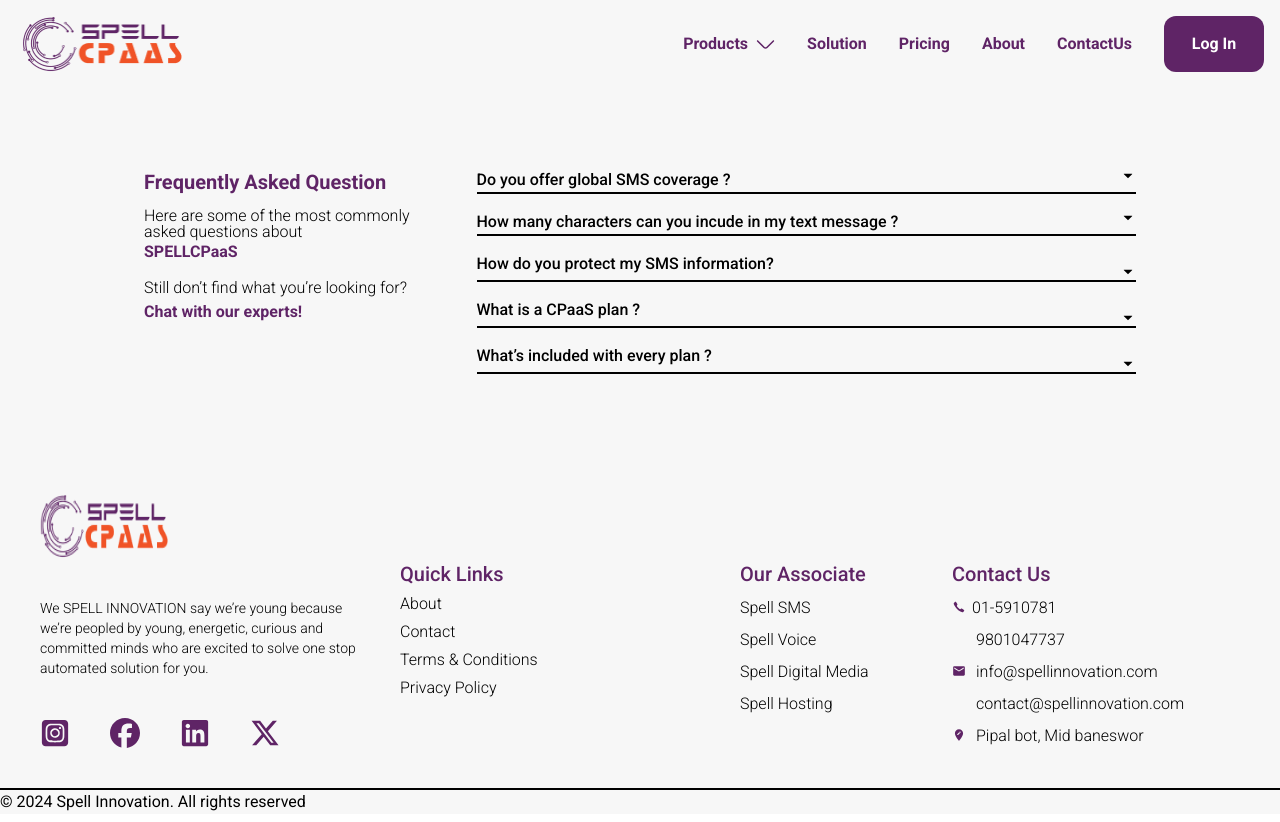
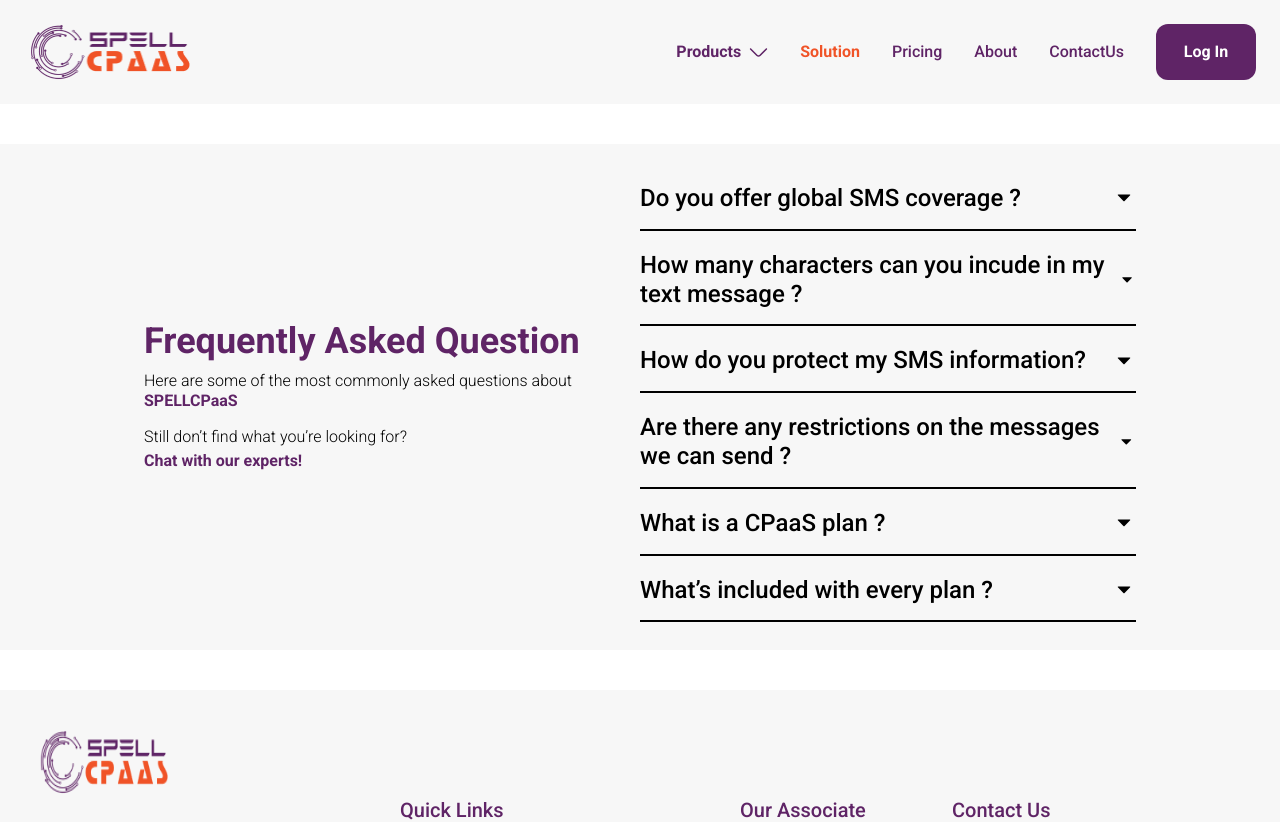
Before and after one commit to nareshbudha/my-project, a React (Vite) app: page /frequ in a window 1280 px wide. Shown: the top 822 px of the page. Built offline with nearby package versions, Linux system fonts and the light colour scheme.

Commit message:
Accordin

```diff
--- a/package.json
+++ b/package.json
@@ -10,8 +10,10 @@
     "preview": "vite preview"
   },
   "dependencies": {
+    "bootstrap": "^5.3.3",
     "moment": "^2.30.1",
     "react": "^18.2.0",
+    "react-bootstrap": "^2.10.2",
     "react-dom": "^18.2.0",
     "react-icons": "^5.0.1",
     "react-router-dom": "^6.22.1"
--- a/src/App.jsx
+++ b/src/App.jsx
@@ -1,4 +1,5 @@
 import "./App.css";
+import 'bootstrap/dist/css/bootstrap.min.css';
 import Home from "./Component/Page/Home";
 import { Routes } from "react-router-dom";
 import { BrowserRouter, Route } from "react-router-dom";
--- a/src/Component/Navbar.jsx
+++ b/src/Component/Navbar.jsx
@@ -1,6 +1,6 @@
 import { useState } from "react";
 import computer from "../Component/Image/logo.png";
-import { Link } from "react-router-dom";
+import { Link, NavLink } from "react-router-dom";
 
 function Navbar() {
   const [isDropdownOpen, setIsDropdownOpen] = useState(false);
@@ -46,7 +46,7 @@
           {/* Dropdown product menu start  */}
           <ul className="flex flex-col md:flex-row relative   sm:text-right sm:items-start md:items-center md:text-left md:gap-8 ">
             <li className="relative group "  >
-              <button className="text-[#5F2466]  font-bold flex flex-row">
+              <button className="text-[#5F2466]   font-bold flex flex-row">
                 Products
                 <svg
                   className="mt-2 ml-2" width="19" height="9" viewBox="0 0 19 9" fill="none" xmlns="http://www.w3.org/2000/svg">
@@ -86,8 +86,8 @@
                         </clipPath>
                       </defs>
                     </svg>
-                    <Link to={"/contact"} className="text-[#5F2466] font-semibold text-base">Call-Center
-                    </Link>
+                    <NavLink to={"/contact"} className="text-[#5F2466] font-semibold text-base">Call-Center
+                    </NavLink>
                   </li>
                   <li className=" flex gap-7 rounded-md hover:bg-[#5F246663]">
                     <svg width="36" height="36" viewBox="0 0 36 36" fill="none" xmlns="http://www.w3.org/2000/svg">
@@ -140,42 +140,41 @@
 
             </li>
             <li>
-              <Link to="#" className="text-[#5F2466]  font-bold">
+              <NavLink to="#" className={({ isActive }) =>
+                isActive ? "text-[#F05327] font-bold" : "text-[#5F2466] font-bold"
+              }>
                 Solution
-              </Link>
+              </NavLink>
             </li>
             <li>
-              <Link
+              <NavLink
                 to={"price"}
-                className="text-[#5F2466]  font-bold"
-                onClick={(event) => {
-                  event.target.classList.toggle("text-[#F05327]");
-                }}
+                className={({ isActive }) =>
+                  isActive ? "text-[#F05327] font-bold" : "text-[#5F2466]"
+                }
               >
                 Pricing
-              </Link>
+              </NavLink>
 
             </li>
             <li>
-              <Link
+              <NavLink
                 to={"about"}
-                className="text-[#5F2466]  font-bold"
-                onClick={(event) => {
-                  event.target.classList.toggle("text-[#F05327]");
-                }}
+                className={({ isActive }) =>
+                  isActive ? "text-[#F05327] font-bold" : "text-[#5F2466]"
+                }
               >
                 About
-              </Link>
+              </NavLink>
             </li>
             <li className="flex flex-row gap-10">
-              <Link to={"contact"}
-                className="text-[#5F2466]  font-bold"
-                onClick={(event) => {
-                  event.target.classList.toggle("text-[#F05327]");
-                }}
+              <NavLink to={"contact"}
+                className={({ isActive }) =>
+                  isActive ? "text-[#F05327] font-bold" : "text-[#5F2466]"
+                }
               >
                 ContactUs
-              </Link>
+              </NavLink>
             </li>
             <li>
               <Link to={'/login'} className="login-button">
--- a/src/Component/Page/BulkSms.jsx
+++ b/src/Component/Page/BulkSms.jsx
@@ -27,13 +27,13 @@
 
 const BulkSms = () => {
   return (
-    <div className="tablet:w-11/12 laptop:w-10/12  mx-auto">
-      <div className="flex flex-col tablet:flex-row tablet:gap-4 ">
-        <div className="flex flex-col tablet:gap-3 justify-center items-start  ">
-          <h2 className="text-[#5F2466] mobile:leading-5 mobile:text-lg mobile:font-medium  tablet:text-2xl tablet:font-normal laptop:text-4xl laptop:font-medium desktop:text-5xl desktop:font-medium ">
+    <div className="tablet:w-11/12 laptop:w-10/12 mobile:mx-10">
+      <div className="flex flex-col  tablet:flex-row tablet:gap-4 ">
+        <div className="flex flex-col mobile:gap-2   tablet:gap-5 laptop:gap-6 desktop:gap-5 justify-center items-start">
+          <h2 className="text-[#5F2466] mobile:leading-6 mobile:text-xl mobile:font-semibold tablet:text-3xl laptop:text-4xl laptop:font-medium">
             Streamline Your Communication with Bulk SMS Services
           </h2>
-          <p className="text-[#000000]  mobile:text-xs mobile:font-light tablet:text-base  desktop:font-light desktop:text-xl">
+          <p className="">
             Reach a vast audience instantly with Bulk SMS on our CPaaS platform.
             Send personalized messages, promotions, and updates to engage
             customers and fuel business growth
--- a/src/Component/Page/Frequtly.jsx
+++ b/src/Component/Page/Frequtly.jsx
@@ -1,12 +1,20 @@
-import React from "react";
-import { GoTriangleDown } from "react-icons/go";
+import { useState } from "react";
+import { Accordion } from 'react-bootstrap';
+import { GoTriangleDown, GoTriangleUp } from "react-icons/go";
 
 const Frequtly = () => {
+  const [selected, setSelected] = useState(null)
+  const toggle = (i) => {
+    if (selected == i) {
+      return setSelected(null)
+    }
+    setSelected(i)
+  }
   return (
     <div>
-      <div className="bg-[#F7F7F7] mobile:flex-col tablet:flex-row mobile:px-8 mobile:gap-12   py-20 tablet:px-36 mx-auto flex w-full justify-between ">
-        <div className="flex flex-col mobile:gap-3 ">
-          <h2 className="text-[#5F2466] mobile:text-xl mobile:font-bold">
+      <div className="bg-[#F7F7F7] py-6 my-10   mobile:flex-col tablet:flex-row mobile:px-8 mobile:gap-12  tablet:px-36 mx-auto flex w-full  items-center justify-between ">
+        <div className="flex flex-col  mobile:gap-3 ">
+          <h2 className="text-[#5F2466] mobile:text-xl mobile:font-bold tablet:text-4xl">
             Frequently Asked Question
           </h2>
 
@@ -23,41 +31,57 @@
             </p>
           </h1>
         </div>
-        <div
-          className=" flex flex-col mobile:gap-4  w-full mobile:w-full mobile:text-xs mobile:font-light tablet:justify-center tablet:w-full tablet:text-base tablet:font-medium  desktop:text-2xl desktop:font-medium ">
-          <div className="flex flex-row justify-around ">
-            <p className=" w-full border-[#000000] flex justify-between border-b-2    ">
-              Do you offer global SMS coverage ?
-              <GoTriangleDown className="mobile: " />
-            </p>
-          </div>
-          <div className="flex flex-row justify-around">
-            <p className=" w-full border-[#000000] flex justify-between border-b-2    ">
-              How many characters can you incude in my text message ?
-              <GoTriangleDown className="" />
-            </p>
-          </div>
-          <div className="flex flex-row justify-around">
-            <p className=" w-full border-[#000000] flex justify-between border-b-2 mobile:border-b-1    ">
-              How do you protect my SMS information?
-              <GoTriangleDown className="mt-3 " />
-            </p>
-          </div>
-          <div className="flex flex-row justify-around">
-            <p className=" w-full border-[#000000] flex justify-between border-b-2 mobile:border-b-1    ">
-              What is a CPaaS plan ? <GoTriangleDown className="mt-3" />
-            </p>
-          </div>
+        <div className="w-2/4 flex justify-center items-center  flex-col">
 
-          <div className="flex flex-row justify-around">
-            <p className=" w-full border-[#000000] flex justify-between border-b-2 mobile:border-b-1   ">
-              What’s included with every plan ?<GoTriangleDown className="mt-3" />
-            </p>
-          </div>
+          {data.map((item, i) => (
+            <div className=" w-full mb-1 border-b-2 border-b-black py-3 ">
+              <div className="w-full flex justify-between items-center cursor-pointer text-[#000] leading-9  mobile:font-medium mobile:text-base tablet:text-lg laptop:text-2xl   " onClick={() => toggle(i)}>
+                <h2>{item.question}</h2>
+                {
+                  selected === i ? <GoTriangleUp /> : <GoTriangleDown />
+                }
+              </div>
+              {
+                selected === i && <div className=" mt-3">{item.answer}</div>
+              }
+            </div>
+          ))
+
+          }
+
+
         </div>
       </div>
     </div>
   );
 };
 
+
+const data = [
+  {
+    question: "Do you offer global SMS coverage ?",
+    answer: "Lorem ipsum dolor sit amet consectetur adipisicing elit.Illo nulla facere optio, libero quo provident reprehenderit quis explicabo atque dolores eum blanditiis suscipit vitae.Odit maiores voluptatem nostrum alias excepturi,"
+  },
+  {
+    question: "How many characters can you  incude in my text message ?",
+    answer: "Lorem ipsum dolor sit amet consectetur adipisicing elit.Illo nulla facere optio, libero quo provident reprehenderit quis explicabo atque dolores eum blanditiis suscipit vitae.Odit maiores voluptatem nostrum alias excepturi,"
+  },
+  {
+    question: "How do you protect my SMS information?",
+    answer: "Lorem ipsum dolor sit amet consectetur adipisicing elit.Illo nulla facere optio, libero quo provident reprehenderit quis explicabo atque dolores eum blanditiis suscipit vitae.Odit maiores voluptatem nostrum alias excepturi,"
+  },
+  {
+    question: "Are there any restrictions on the messages we can send ?",
+    answer: "Lorem ipsum dolor sit amet consectetur adipisicing elit.Illo nulla facere optio, libero quo provident reprehenderit quis explicabo atque dolores eum blanditiis suscipit vitae.Odit maiores voluptatem nostrum alias excepturi,"
+  },
+  {
+    question: "What is a CPaaS plan ?",
+    answer: "Lorem ipsum dolor sit amet consectetur adipisicing elit.Illo nulla facere optio, libero quo provident reprehenderit quis explicabo atque dolores eum blanditiis suscipit vitae.Odit maiores voluptatem nostrum alias excepturi,"
+  },
+  {
+    question: "What’s included with every plan ?",
+    answer: "Lorem ipsum dolor sit amet consectetur adipisicing elit.Illo nulla facere optio, libero quo provident reprehenderit quis explicabo atque dolores eum blanditiis suscipit vitae.Odit maiores voluptatem nostrum alias excepturi,"
+  },
+]
+
 export default Frequtly;
```
Also changed, not shown: src/Component/Page/Buttom.jsx (+4 -14 lines), src/Component/Page/Home.jsx (+14 -18 lines), src/Component/Page/VoiceBroadcast.jsx (+11 -17 lines), 1 other file (tests, documents, lock files or other folders).
